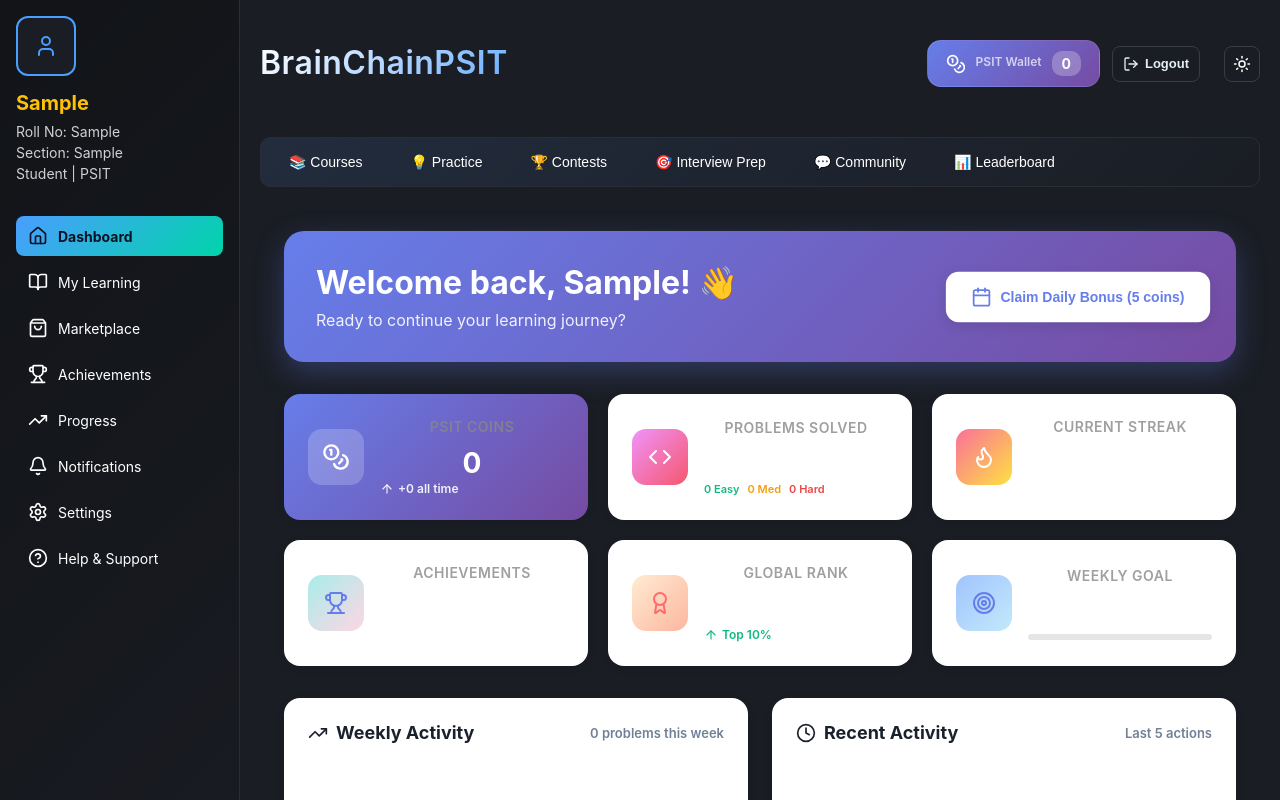
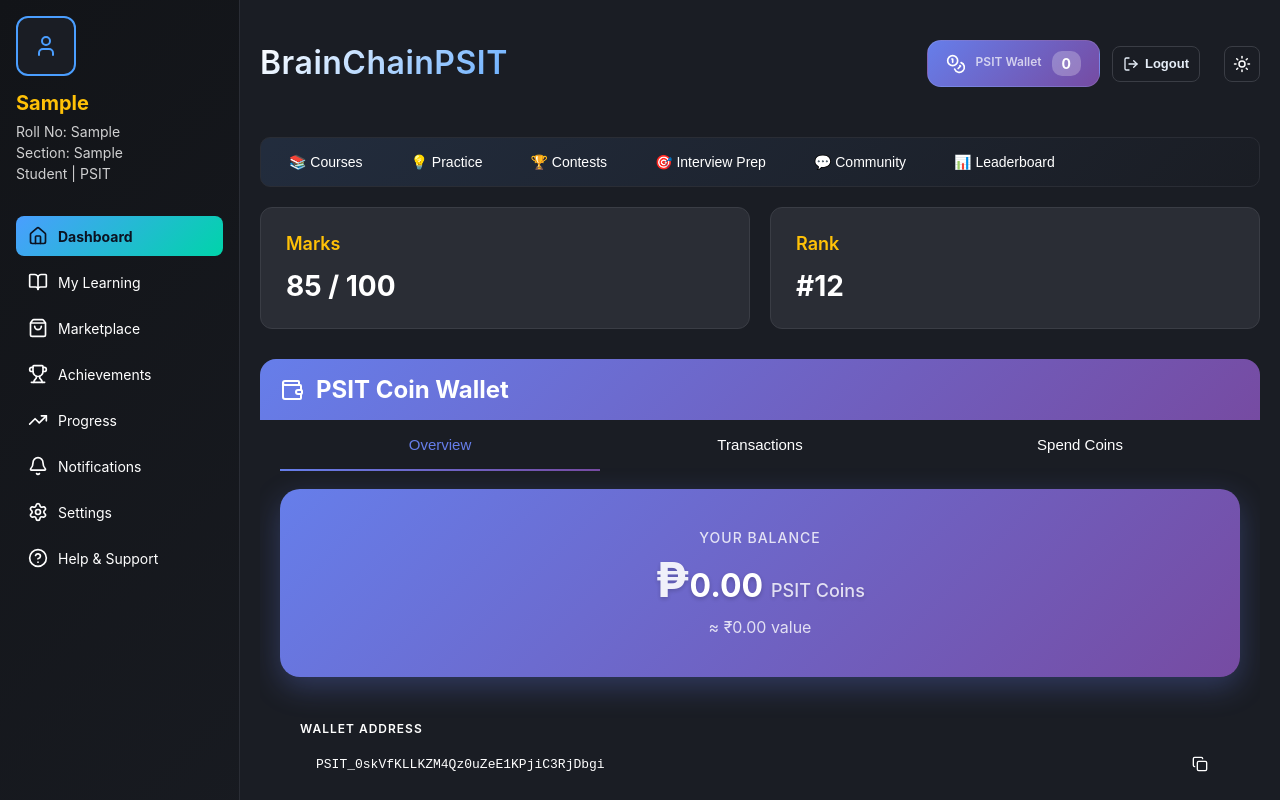
Before and after one commit to Initial2005/my-app, a React (Create React App) app: page / in a window 1280 px wide. Both pictures are taken after typing "Sample", "Sample", "Sample" into the empty fields and a click on the button "Continue". Shown: the top 800 px of the page. Built offline with nearby package versions, Linux system fonts and the light colour scheme.

Commit message:
revert: restore dashboard with Marks/Rank cards and embedded wallet

```diff
--- a/src/components/Dashboard.css
+++ b/src/components/Dashboard.css
@@ -97,6 +97,8 @@
   font-size: 28px;
   font-weight: bold;
 }
+
+/* (Reverted) Removed dashboard hero dark theme styles */
 
 .blockchain-card {
   background-color: #2A2D35;
--- a/src/components/Dashboard.js
+++ b/src/components/Dashboard.js
@@ -7,8 +7,8 @@ import Explore from "./Explore";
 import Certificates from "./Certificates";
 import Contest from "./Contest";
 import AdminDashboard from "./AdminDashboard";
+import PSITCoinWallet from "./PSITCoinWallet";
 import Marketplace from "./Marketplace";
-import DashboardHome from "./DashboardHome";
 
 // Settings Section Component
 const SettingsSection = ({ userSettings, onSettingsChange }) => {
@@ -307,7 +307,37 @@ const Dashboard = ({
       )}
 
       {/* Content based on active tab */}
-      {activeTab === "home" && <DashboardHome userSettings={userSettings} />}
+      {activeTab === "home" && (
+        <>
+          {/* Metrics Cards */}
+          <div className="metrics-cards">
+            <div className="metric-card">
+              <h3 className="card-title">Marks</h3>
+              <div className="card-value">85 / 100</div>
+            </div>
+            <div className="metric-card">
+              <h3 className="card-title">Rank</h3>
+              <div className="card-value">#12</div>
+            </div>
+          </div>
+
+          {/* PSIT Coin Wallet (embedded) */}
+          <div className="wallet-section">
+            <PSITCoinWallet embedded userSettings={userSettings} />
+          </div>
+
+          {/* Weekly Progress */}
+          <div className="weekly-progress">
+            <h2 className="progress-title">Weekly Progress</h2>
+            <div className="progress-chart">
+              <div className="bar" style={{ height: "60%" }}></div>
+              <div className="bar" style={{ height: "80%" }}></div>
+              <div className="bar" style={{ height: "45%" }}></div>
+              <div className="bar" style={{ height: "90%" }}></div>
+            </div>
+          </div>
+        </>
+      )}
 
       {activeTab === "problems" && <Problems userSettings={userSettings} />}
 
```
